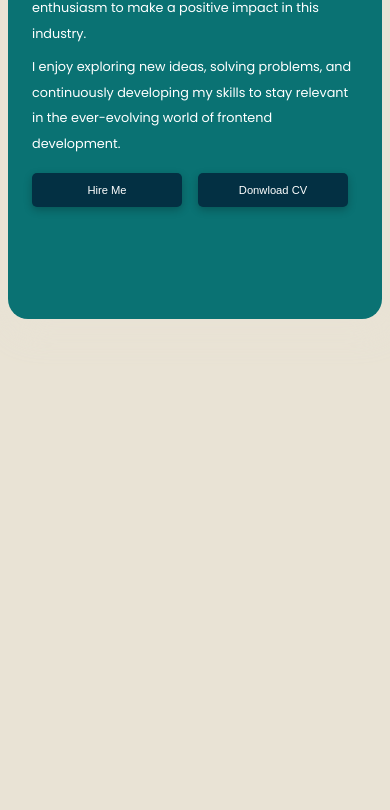
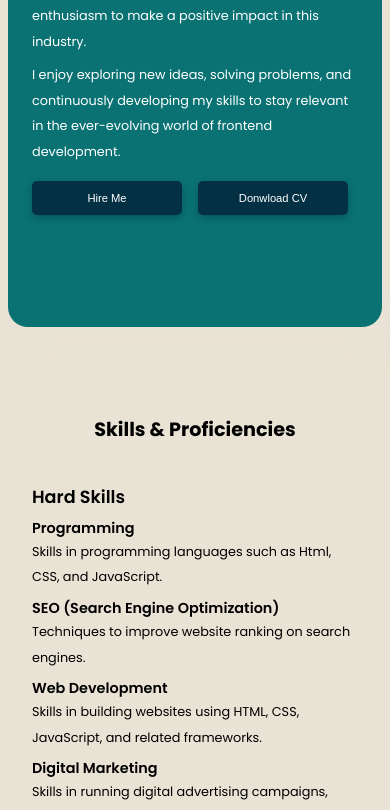
Before and after one commit to thisismeaji/portfolio, a Next.js app: page /about in a window 390 px wide. Shown: the part 878-1688 px from the top of the page. Built offline with nearby package versions, Linux system fonts and the light colour scheme.

Commit message:
add skills on about pages

```diff
--- a/package.json
+++ b/package.json
@@ -11,8 +11,8 @@
   "dependencies": {
     "@next/font": "^14.2.15",
     "next": "15.1.3",
-    "react": "^19.0.0",
-    "react-dom": "^19.0.0"
+    "react": "^18.2.0",
+    "react-dom": "^18.2.0"
   },
   "devDependencies": {
     "@eslint/eslintrc": "^3",
--- a/src/app/about/page.js
+++ b/src/app/about/page.js
@@ -1,10 +1,16 @@
 import React from 'react';
 import AboutSection from '@/components/section/about/AboutSection';
+import SkillsSection from '@/components/section/skills/SkillsSection';
 
 export default function About() {
   return (
-    <section>
-      <AboutSection/>
-    </section>
+    <>
+      <section>
+        <AboutSection/>
+      </section>
+      <section>
+        <SkillsSection/>
+      </section>
+    </>
   );
 }
--- a/src/app/globals.css
+++ b/src/app/globals.css
@@ -43,6 +43,7 @@ button{
     cursor: pointer;
 }
 
+
 @media screen and (max-width:786px) {
 
     a{
--- a/src/components/section/about/AboutSection.js
+++ b/src/components/section/about/AboutSection.js
@@ -16,7 +16,8 @@ export default function AboutSection  () {
       <div className={Styles.aboutText}>
         <h1>About Me</h1>
         <h2>Hello There, I’m Ajisaka Kamandanu.</h2>
-        <p>I graduated with a Bachelor's degree in Information Technology from Universitas Muhammadiyah Purworejo with a GPA of 3.2. As a fresh graduate, I have a strong passion for frontend development and a high level of enthusiasm to make a positive impact in this industry.</p>
+        <p>I graduated with a Bachelor's degree in Information Technology from Muhammadiyah University of Purworejo with a GPA of 3.2.</p>
+        <p>As a fresh graduate, I have a strong passion for frontend development and a high level of enthusiasm to make a positive impact in this industry.</p>
         <p>I enjoy exploring new ideas, solving problems, and continuously developing my skills to stay relevant in the ever-evolving world of frontend development.</p>
         <div className={Styles.aboutCTA}>
           <button>Hire Me</button>
--- a/src/components/section/about/about.module.css
+++ b/src/components/section/about/about.module.css
@@ -32,7 +32,7 @@
 }
 
 .aboutText h1{
-    font-size: 4em;
+    font-size: 3em;
     font-weight: 700;
 }
 
@@ -74,17 +74,25 @@
     }
 }
 
+@media screen and (min-width:786px) and (max-width:1024px){
+
+    .aboutSection{
+        flex-direction: column;
+    }
+
+}
+
 @media screen and (min-width:786px) and (max-width:1200px) {
 
     .aboutSection{
         gap: 2rem;
     }
     .aboutText h1{
-        font-size: 2.5em;
+        font-size: 2em;
     }
 
     .aboutText h2{
-        font-size: 1.5em;
+        font-size: 1.2em;
         font-weight: 600;
     }
 }
--- /dev/null
+++ b/src/components/section/skills/SkillsSection.js
@@ -0,0 +1,38 @@
+import React from 'react';
+import Styles from "../skills/skills.module.css"
+
+export default function SkillsSection() {
+  return (
+    <div className={Styles.skillsSection}>
+      <div className={Styles.title}>
+        <h2>Skills & Proficiencies</h2>
+      </div>
+      <div className={Styles.main}>
+        <div>
+          <h3>Hard Skills</h3>
+          <h4>Programming</h4>
+          <p>Skills in programming languages such as Html, CSS, and JavaScript.</p>
+          <h4>SEO (Search Engine Optimization)</h4>
+          <p>Techniques to improve website ranking on search engines.</p>
+          <h4>Web Development</h4>
+          <p>Skills in building websites using HTML, CSS, JavaScript, and related frameworks.</p>
+          <h4>Digital Marketing</h4>
+          <p>Skills in running digital advertising campaigns, email marketing, or social media.</p>
+        </div>
+        <div>
+          <h3>Soft Skills</h3>
+          <h4>Communication</h4>
+          <p>The ability to convey information clearly and effectively, both verbally and in writing.</p>
+          <h4>Teamwork</h4>
+          <p>The ability to work effectively with others in a team setting.</p>
+          <h4>Problem Solving</h4>
+          <p>The ability to identify and find solutions to problems.</p>
+          <h4>Creativity</h4>
+          <p>The ability to think outside the box and come up with new ideas.</p>
+          <h4>Critical Thinking</h4>
+          <p>The ability to analyze facts, think logically, and make decisions based on evidence.</p>
+        </div>
+      </div>
+    </div>
+  );
+}
--- /dev/null
+++ b/src/components/section/skills/skills.module.css
@@ -0,0 +1,60 @@
+.skillsSection{
+    display: flex;
+    justify-content: center;
+    align-items: center;
+    padding: 10rem 1rem;
+    gap: 10rem;
+    width: 100%;
+    max-width: 1200px;
+    position: absolute;
+    left: 50%;
+    transform: translate(-50%);
+}
+
+.skillsSection h2{
+    font-weight: 700;
+    font-size: 2em;
+}
+
+.skillsSection h3{
+    font-size: 1.5em;
+    font-weight: 600;
+    margin-top: 2rem;
+}
+
+.skillsSection h4{
+    font-size: 1.1em;
+    font-weight: 600;
+    margin-top: 0.5rem;
+}
+
+.skillsSection p{
+    font-size: 1em;
+    font-weight: 400;
+}
+
+@media screen and (max-width:786px) {
+    .skillsSection{
+        flex-direction: column;
+        gap: 1rem;
+        padding: 5rem 2rem;
+    }
+
+    .skillsSection h2{
+        font-size: 1.2em;
+    }
+
+    .skillsSection h3{
+        font-size: 1.1em;
+        margin-top: 1.5rem;
+    }
+
+    .skillsSection h4{
+        font-size: 0.9em;
+        margin-top: 0.5rem;
+    }
+
+    .skillsSection p{
+        font-size: 0.8em;
+    }
+}
```
Also changed, not shown: src/components/section/hero/hero.module.css (+4 -4 lines), 1 other file (tests, documents, lock files or other folders).
